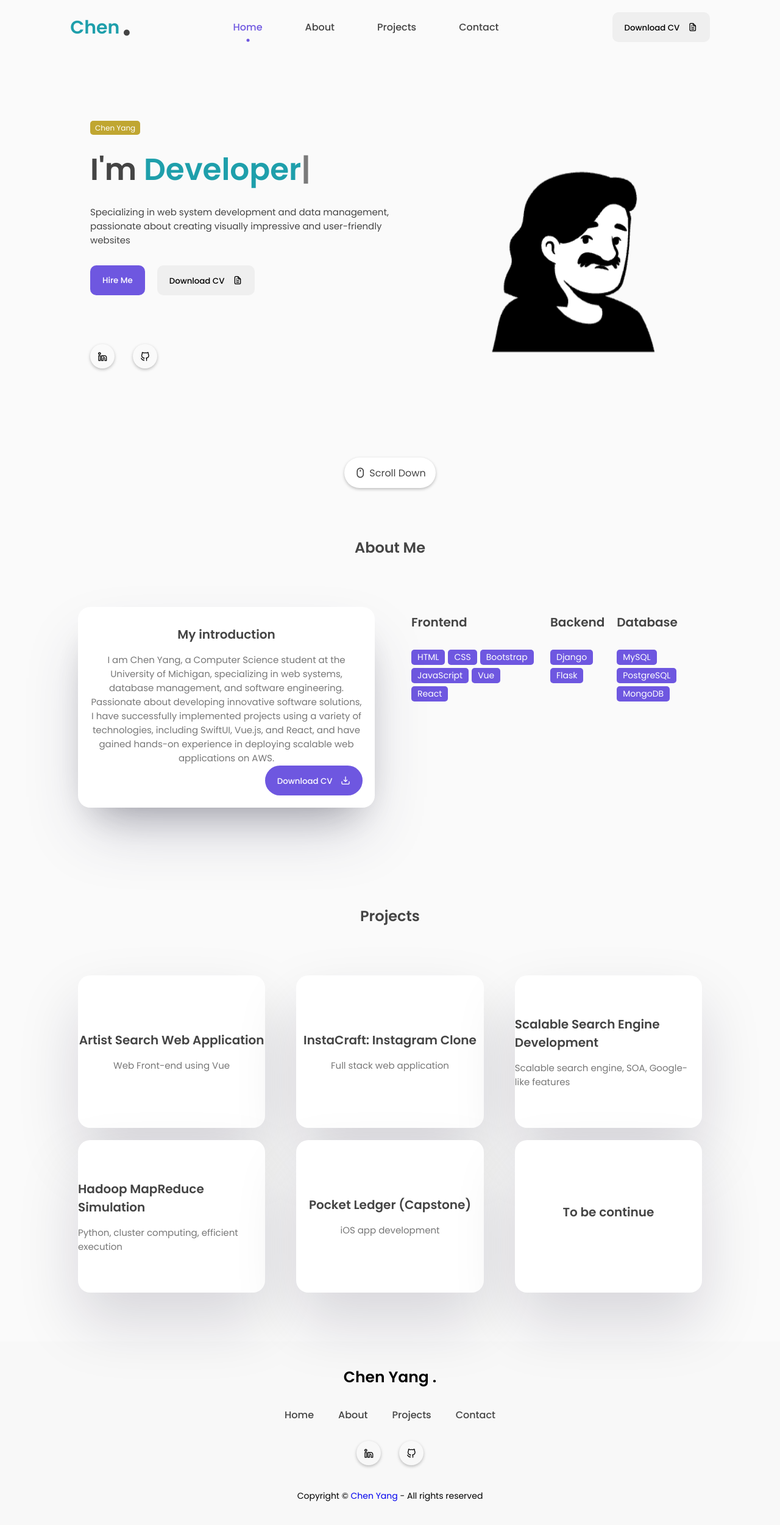
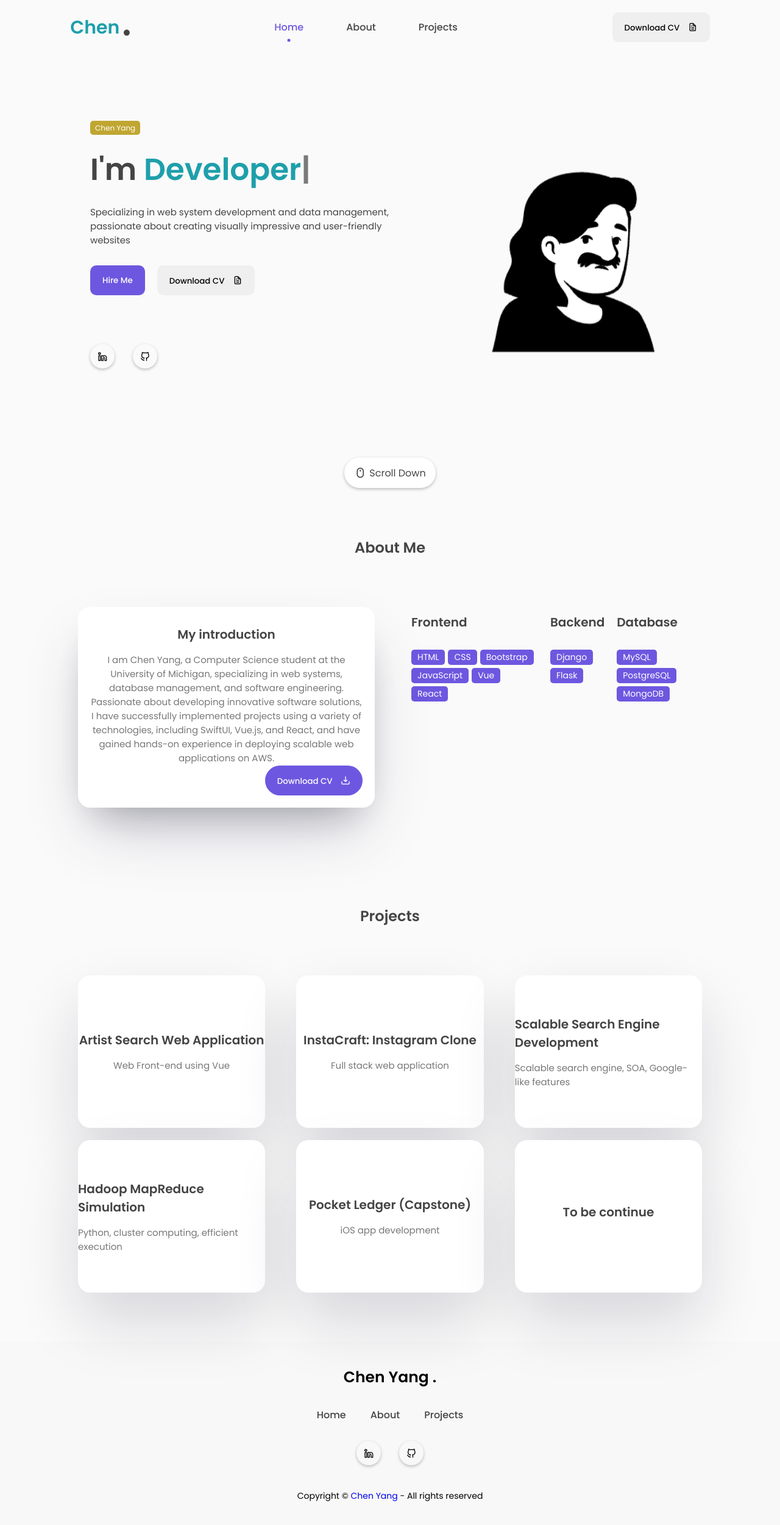
Before and after one commit to ssyang8/ssyang8.github.io, a plain HTML site: page index.html in a window 1280 px wide. Shown: the whole page at 61% size. Drawn offline with nearby package versions, Linux system fonts and the light colour scheme.

Commit message:
delete contact

```diff
--- a/index.html
+++ b/index.html
@@ -39,10 +39,10 @@
               <a href="#projects" class="nav-link">Projects</a>
               <div class="circle"></div>
             </li>
-            <li class="nav_list">
+            <!-- <li class="nav_list">
               <a href="#contact" class="nav-link">Contact</a>
               <div class="circle"></div>
-            </li>
+            </li> -->
           </ul>
         </div>
         <div class="nav-button">
@@ -227,9 +227,9 @@
             <li class="footer_menu_list">
               <a href="#projects">Projects</a>
             </li>
-            <li class="footer_menu_list">
+            <!-- <li class="footer_menu_list">
               <a href="#contact">Contact</a>
-            </li>
+            </li> -->
           </ul>
         </div>
         <div class="footer-social-icons">
```
